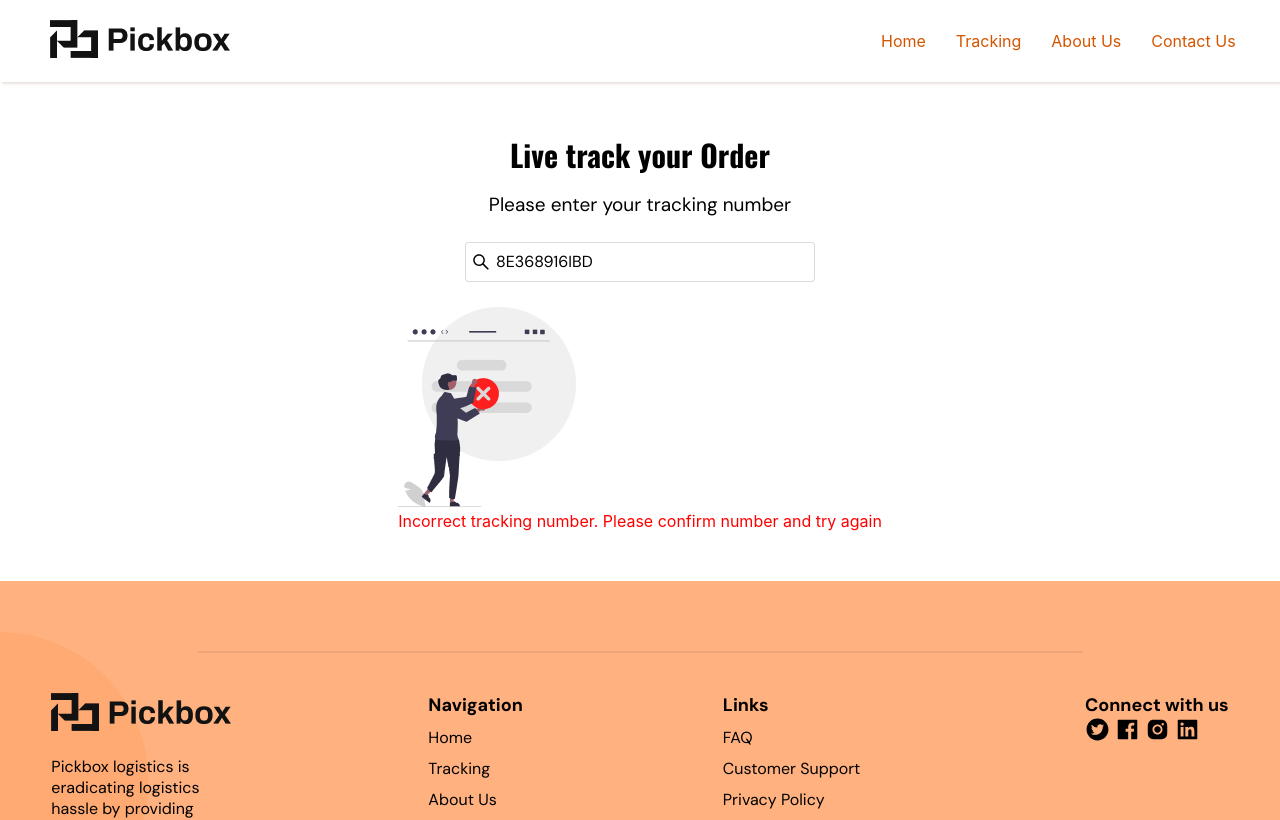
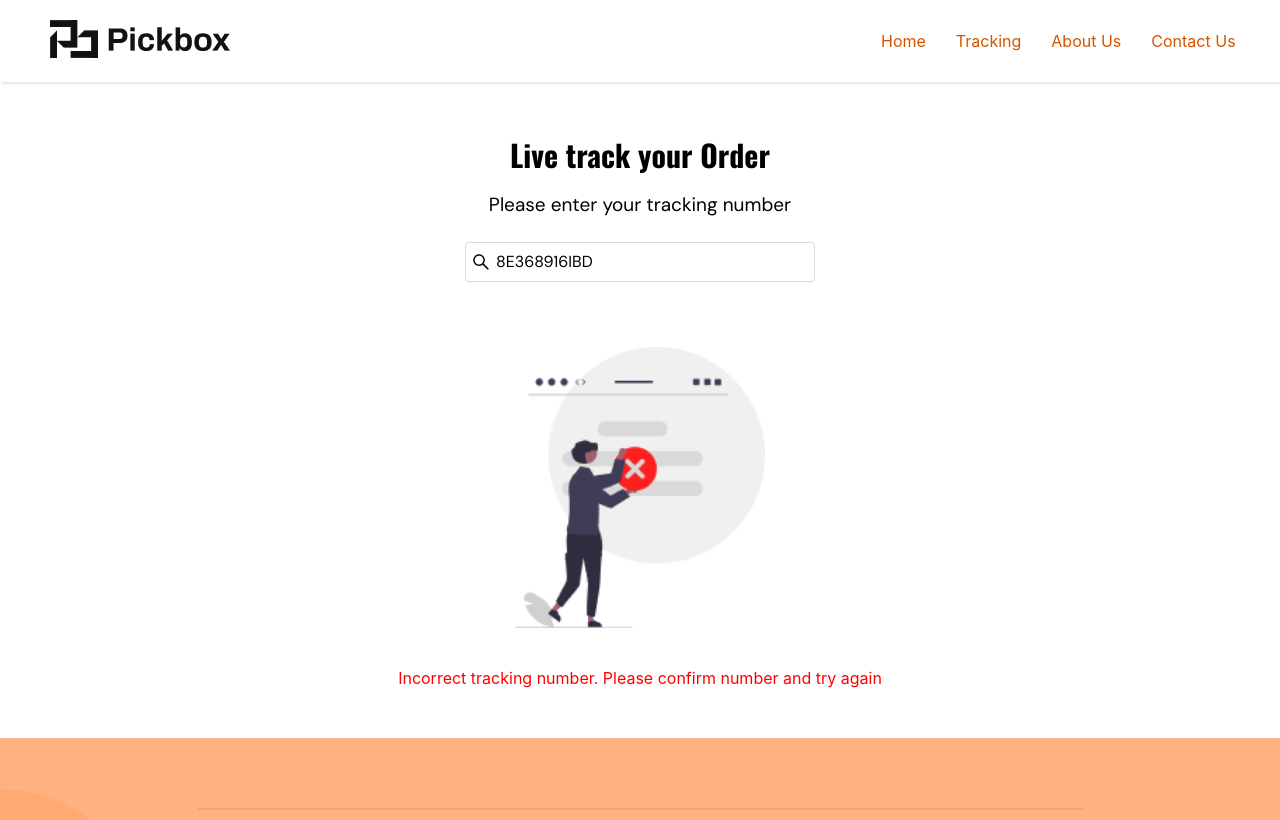
Before and after one commit to Pickbox-Project/Pickbox-frontend, a React (Create React App) app: page /tracking-error in a window 1280 px wide. Shown: the top 820 px of the page. Built offline with nearby package versions, Linux system fonts and the light colour scheme.

Commit message:
Started Designing the Tracking Error Component

```diff
--- a/src/Components/TrackingError/TrackingError.css
+++ b/src/Components/TrackingError/TrackingError.css
@@ -1,3 +1,9 @@
 .error-message {
     color: red;
 }
+
+.tracking-result-error>img {
+    display: block;
+    margin: 40px auto 40px auto;
+    width: 250px;
+}
```
